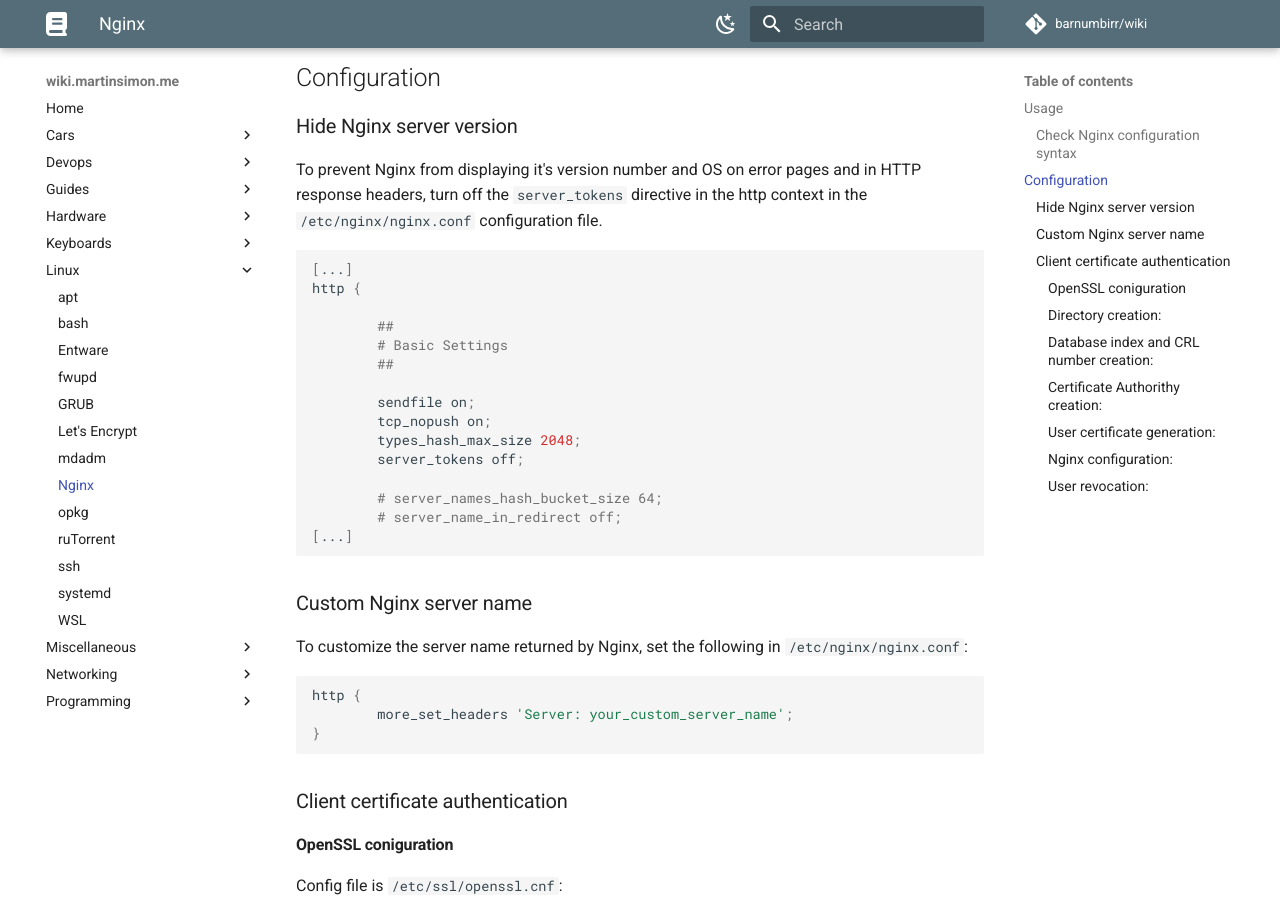
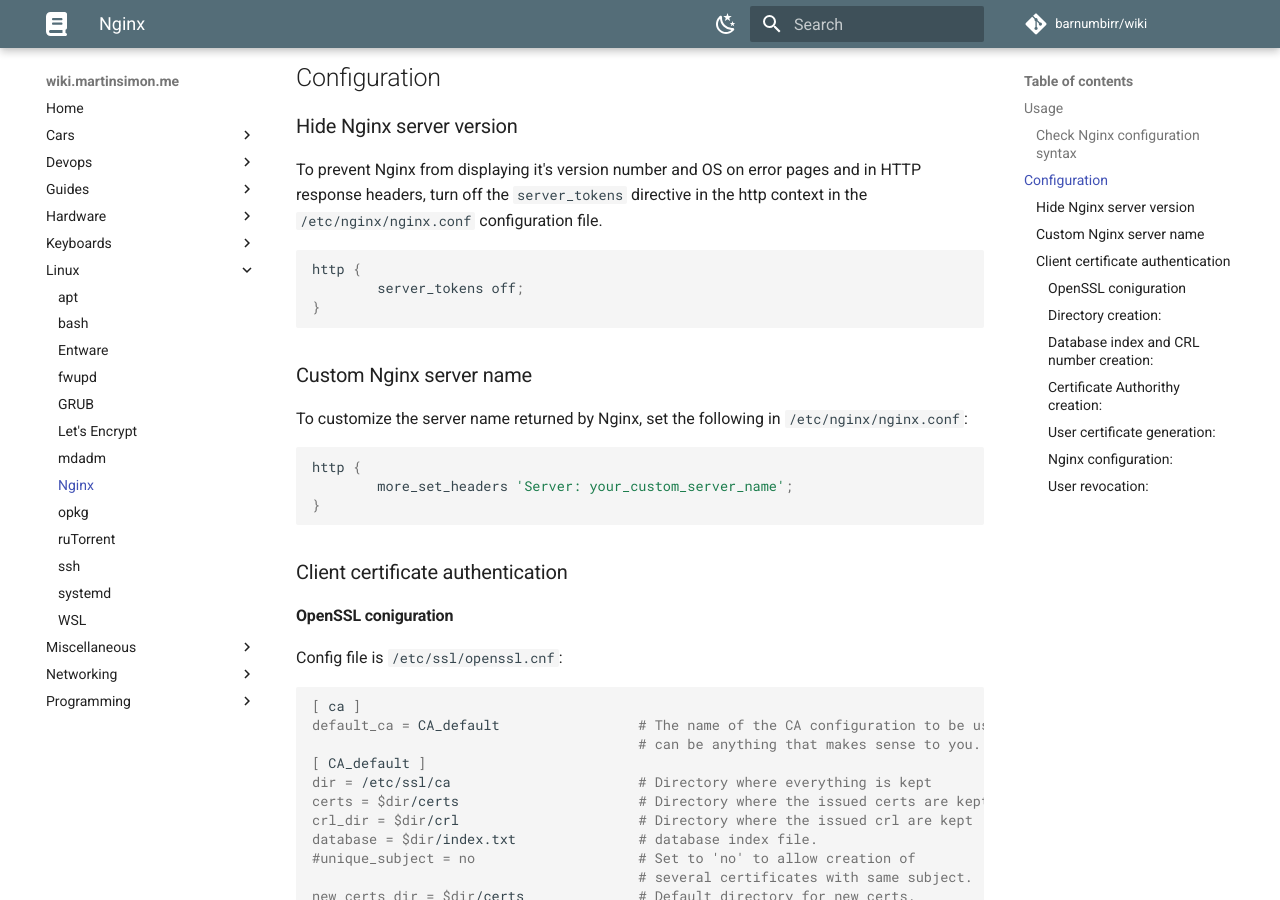
Before and after one commit to barnumbirr/wiki, an MkDocs documentation site: the page built from docs/linux/nginx.md, in a window 1280 px wide and 900 px high, scrolled down 436 px. Built offline with MkDocs 1.6.1 and Material for MkDocs 9.7.7, drawn with Linux system fonts in a browser that asks for light colours; comment, search, counter and statistics services are not loaded.

Commit message:
code block content tweaks

````diff
--- a/docs/linux/nginx.md
+++ b/docs/linux/nginx.md
@@ -29,21 +29,9 @@
 context in the `/etc/nginx/nginx.conf` configuration file.
 
 ```bash
-[...]
 http {
-
-        ##
-        # Basic Settings
-        ##
-
-        sendfile on;
-        tcp_nopush on;
-        types_hash_max_size 2048;
         server_tokens off;
-
-        # server_names_hash_bucket_size 64;
-        # server_name_in_redirect off;
-[...]
+}
 ```
 
 ### Custom Nginx server name
````
